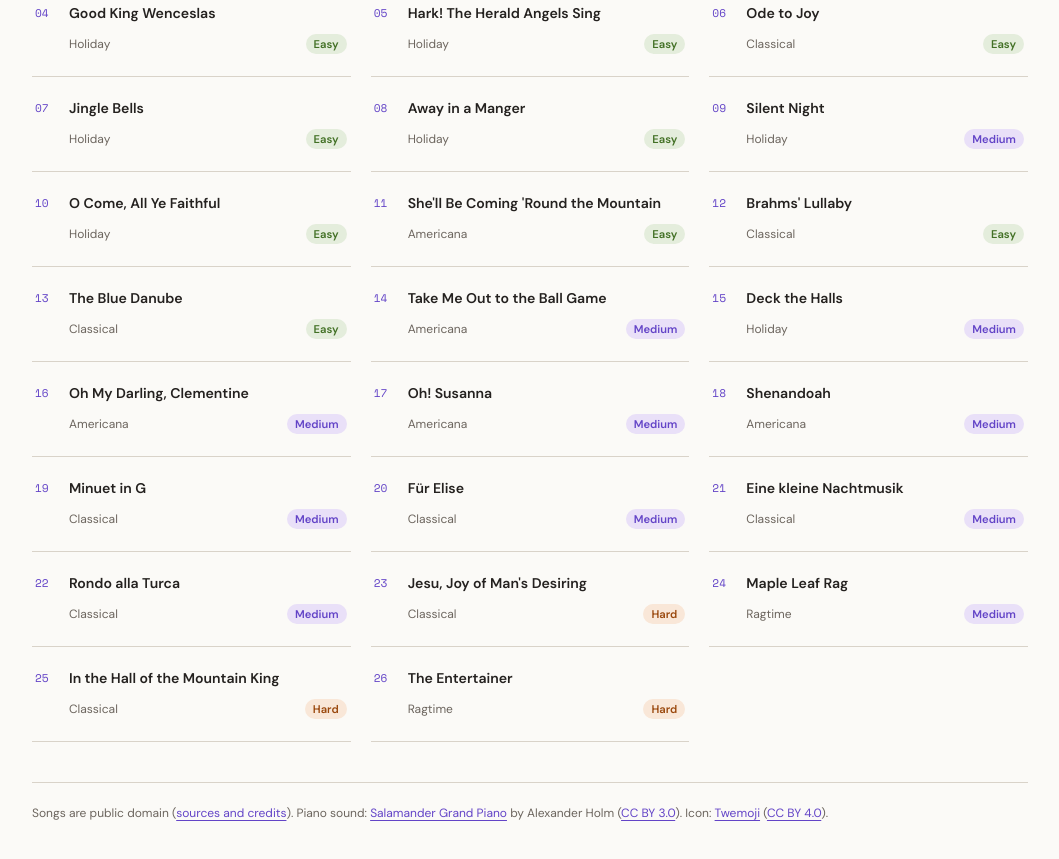
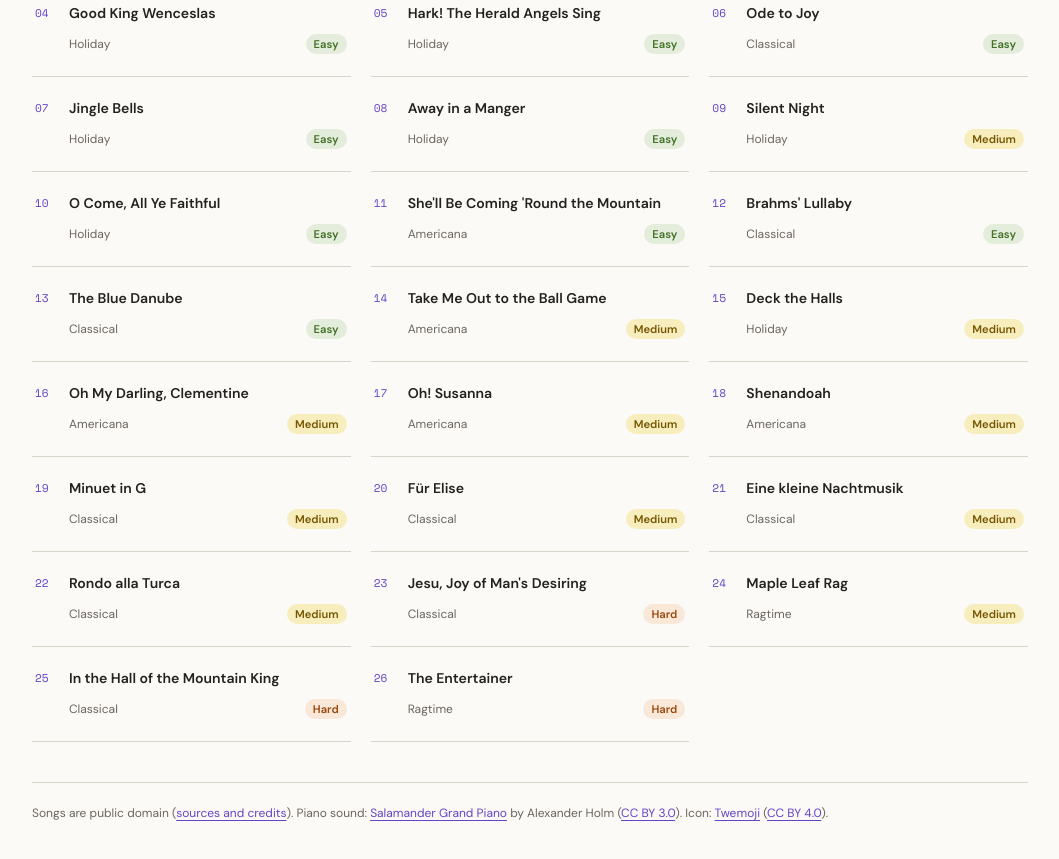
Before and after one commit to aholland-work/game-jam-one-note, a React (Vite) app: page / in a window 1280 px wide. Shown: the part 920-1779 px from the top of the page, without its empty margins (110-1169 px from the left). Built offline with nearby package versions, Linux system fonts and the light colour scheme.

Commit message:
Use warm yellow for medium difficulty badges

```diff
--- a/src/components/SongList.css
+++ b/src/components/SongList.css
@@ -35,10 +35,13 @@
 .song-card-meta { display: flex; justify-content: space-between; align-items: center; gap: 8px; font-size: 0.75rem; color: var(--text-muted); }
 .song-card-difficulty { display: inline-flex; align-items: center; flex: none; padding: 2px 8px; border-radius: 999px; font-size: 0.7rem; font-weight: 600; line-height: 1.5; }
 .song-card-difficulty.is-easy { color: var(--success); background: var(--success-soft); }
-.song-card-difficulty.is-medium { color: var(--accent); background: var(--accent-soft); }
+.song-card-difficulty.is-medium { color: #765600; background: #f7edbd; }
 .song-card-difficulty.is-hard { color: var(--warning); background: var(--warning-soft); }
 .song-card-solved { color: var(--success); font-weight: 700; }
 .song-card.is-solved::before { color: var(--success); }
+@media (prefers-color-scheme: dark) {
+  .song-card-difficulty.is-medium { color: #ead47d; background: #40371e; }
+}
 .song-list-toolbar { display: flex; flex-wrap: wrap; justify-content: space-between; align-items: center; gap: 12px; }
 .song-list-random { display: flex; align-items: center; gap: 12px; }
 .song-list-random button { font-size: 0.8rem; }
```
